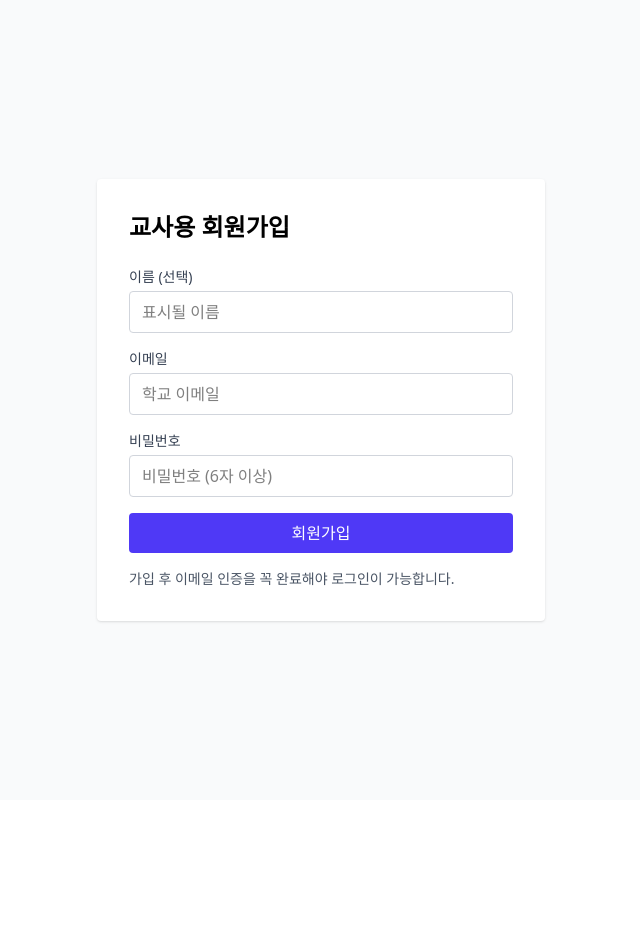
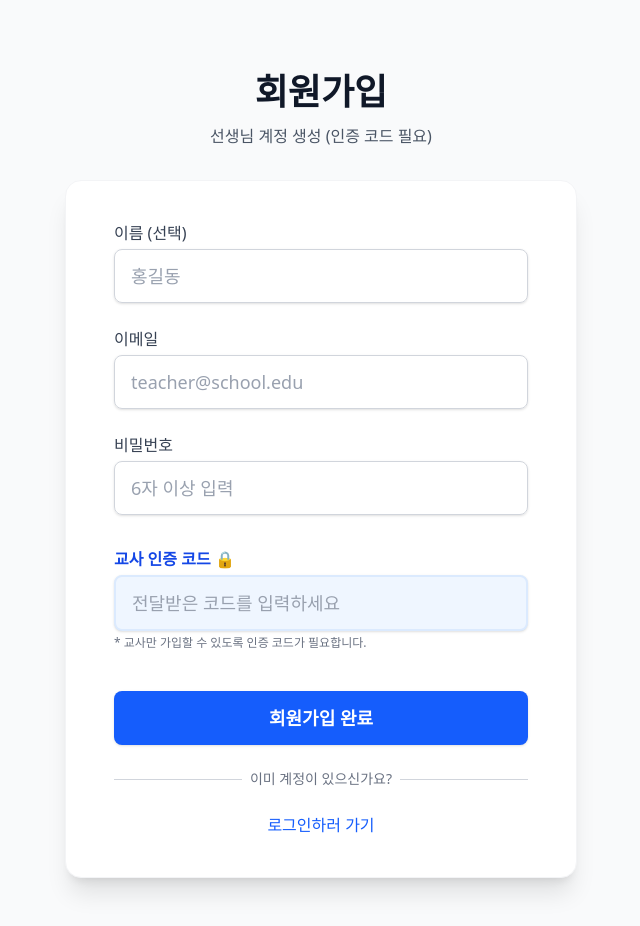
Before and after one commit to jungseohyun0706/classmate-web, a Next.js app: page /auth/register in a window 1280 px wide. Shown: the whole page, without its empty margins (319-959 px from the left). Before the commit the page ends 800 px from the top, so only its background shows below. Built offline with nearby package versions, Linux system fonts and the light colour scheme; no server answers.

Commit message:
feat: secure signup with verification code & modernize UI

```diff
--- a/src/pages/auth/register.tsx
+++ b/src/pages/auth/register.tsx
@@ -1,73 +1,222 @@
 import React, { useState } from 'react'
+import { useRouter } from 'next/router'
 import { initFirebase } from '../../lib/firebase'
 import { getAuth, createUserWithEmailAndPassword, sendEmailVerification } from 'firebase/auth'
 import { doc, setDoc, serverTimestamp } from 'firebase/firestore'
-import { useRouter } from 'next/router'
 
+// Ensure firebase is initialized
 initFirebase()
 
-export default function RegisterPage(){
+// 🔒 교사 인증 코드 (나중에 환경변수로 뺄 수 있음)
+const TEACHER_SECRET_CODE = "classmate2026"
+
+export default function RegisterPage() {
   const router = useRouter()
-  const [email,setEmail]=useState('')
-  const [password,setPassword]=useState('')
-  const [displayName,setDisplayName]=useState('')
-  const [error,setError]=useState<string|null>(null)
-  const [info,setInfo]=useState<string|null>(null)
-  const [loading,setLoading]=useState(false)
+  const [email, setEmail] = useState('')
+  const [password, setPassword] = useState('')
+  const [displayName, setDisplayName] = useState('')
+  const [secretCode, setSecretCode] = useState('') // 인증 코드 상태
+
+  const [loading, setLoading] = useState(false)
+  const [error, setError] = useState<string | null>(null)
+  const [info, setInfo] = useState<string | null>(null)
+
   const auth = getAuth()
 
-  const onSubmit = async (e:React.FormEvent) =>{
+  const onSubmit = async (e: React.FormEvent) => {
     e.preventDefault()
-    setError(null); setInfo(null)
-    if(!email || !password){ setError('이메일과 비밀번호를 입력해 주세요.'); return }
+    setError(null)
+    setInfo(null)
+
+    // 1. 기본 유효성 검사
+    if (!email || !password || !secretCode) {
+      setError('모든 항목을 입력해 주세요.')
+      return
+    }
+    if (password.length < 6) {
+      setError('비밀번호는 6자 이상이어야 합니다.')
+      return
+    }
+
+    // 2. 인증 코드 검사 (핵심!)
+    if (secretCode !== TEACHER_SECRET_CODE) {
+      setError('교사 인증 코드가 올바르지 않습니다. 관리자에게 문의하세요.')
+      return
+    }
+
     setLoading(true)
-    try{
-      const cred = await createUserWithEmailAndPassword(auth,email,password)
+    try {
+      // 3. Firebase Auth 가입
+      const cred = await createUserWithEmailAndPassword(auth, email, password)
       const user = cred.user
-      // create users doc with role: teacher and schoolId later- filled by admin or from flow
-      try{
+
+      // 4. Firestore에 유저 정보 저장
+      try {
         const { db } = await import('../../lib/firebase')
-        await setDoc(doc(db,'users',user.uid),{
+        await setDoc(doc(db, 'users', user.uid), {
           email: user.email,
           displayName: displayName || null,
-          role: 'teacher',
+          role: 'teacher', // 교사 권한 부여
           schoolId: null,
           createdAt: serverTimestamp()
         })
-      }catch(e){
-        console.warn('users doc write failed',e)
+      } catch (e) {
+        console.warn('users doc write failed', e)
+        // 치명적이지 않으므로 계속 진행 (단, 나중에 프로필 로드 이슈 가능성 있음)
       }
+
+      // 5. 이메일 인증 발송
       await sendEmailVerification(user)
-      setInfo('가입이 완료되었습니다. 인증 메일을 보냈습니다. 메일을 확인해 주세요.')
-      // keep user on page until verify
-    }catch(e:any){
+      setInfo('가입이 완료되었습니다! 인증 메일을 확인해 주세요. (잠시 후 로그인 페이지로 이동합니다)')
+
+      // 3초 후 로그인 페이지로 이동
+      setTimeout(() => {
+        router.replace('/auth/login')
+      }, 3000)
+
+    } catch (e: any) {
       console.error(e)
-      setError(e.message || '회원가입에 실패했습니다.')
-    }finally{ setLoading(false) }
+      if (e.code === 'auth/email-already-in-use') {
+        setError('이미 가입된 이메일입니다.')
+      } else if (e.code === 'auth/invalid-email') {
+        setError('이메일 형식이 올바르지 않습니다.')
+      } else if (e.code === 'auth/weak-password') {
+        setError('비밀번호가 너무 약합니다.')
+      } else {
+        setError('회원가입 중 오류가 발생했습니다: ' + (e.message || '알 수 없는 오류'))
+      }
+    } finally {
+      setLoading(false)
+    }
   }
 
   return (
-    <div className="min-h-screen flex items-center justify-center bg-gray-50 py-12 px-4">
-      <div className="max-w-md w-full bg-white p-8 rounded shadow">
-        <h1 className="text-2xl font-semibold mb-6">교사용 회원가입</h1>
-        {error && <div className="mb-4 text-sm text-red-700 bg-red-50 p-3 rounded">{error}</div>}
-        {info && <div className="mb-4 text-sm text-blue-700 bg-blue-50 p-3 rounded">{info}</div>}
-        <form onSubmit={onSubmit} className="space-y-4">
+    <div className="min-h-screen bg-gray-50 flex flex-col justify-center items-center py-12 sm:px-6 lg:px-8">
+      <div className="sm:mx-auto sm:w-full sm:max-w-lg">
+        <h2 className="mt-6 text-center text-4xl font-extrabold text-gray-900">
+          회원가입
+        </h2>
+        <p className="mt-3 text-center text-base text-gray-600">
+          선생님 계정 생성 (인증 코드 필요)
+        </p>
+      </div>
+
+      <div className="mt-8 sm:mx-auto sm:w-full sm:max-w-lg">
+        <div className="bg-white py-10 px-6 shadow-xl rounded-2xl sm:px-12 border border-gray-100">
+          <form className="space-y-6" onSubmit={onSubmit}>
+
+            {/* 에러 메시지 */}
+            {error && (
+              <div className="rounded-md bg-red-50 p-4 border border-red-100">
+                <div className="flex">
+                  <div className="flex-shrink-0">
+                    <svg className="h-5 w-5 text-red-400" viewBox="0 0 20 20" fill="currentColor">
+                      <path fillRule="evenodd" d="M10 18a8 8 0 100-16 8 8 0 000 16zM8.707 7.293a1 1 0 00-1.414 1.414L8.586 10l-1.293 1.293a1 1 0 101.414 1.414L10 11.414l1.293 1.293a1 1 0 001.414-1.414L11.414 10l1.293-1.293a1 1 0 00-1.414-1.414L10 8.586 8.707 7.293z" clipRule="evenodd" />
+                    </svg>
+                  </div>
+                  <div className="ml-3">
+                    <p className="text-sm font-medium text-red-800">{error}</p>
+                  </div>
+                </div>
+              </div>
+            )}
+
+            {/* 성공 메시지 */}
+            {info && (
+              <div className="rounded-md bg-green-50 p-4 border border-green-100">
+                <div className="flex">
+                  <div className="flex-shrink-0">
+                    <svg className="h-5 w-5 text-green-400" viewBox="0 0 20 20" fill="currentColor">
+                      <path fillRule="evenodd" d="M10 18a8 8 0 100-16 8 8 0 000 16zm3.707-9.293a1 1 0 00-1.414-1.414L9 10.586 7.707 9.293a1 1 0 00-1.414 1.414l2 2a1 1 0 001.414 0l4-4z" clipRule="evenodd" />
+                    </svg>
+                  </div>
+                  <div className="ml-3">
+                    <p className="text-sm font-medium text-green-800">{info}</p>
+                  </div>
+                </div>
+              </div>
+            )}
+
+            {/* 입력 폼 */}
             <div>
-            <label className="block text-sm font-medium text-gray-700">이름 (선택)</label>
-            <input className="mt-1 block w-full border border-gray-300 rounded px-3 py-2" value={displayName} onChange={(e)=>setDisplayName(e.target.value)} placeholder="표시될 이름" />
+              <label className="block text-base font-medium text-gray-700 mb-1">이름 (선택)</label>
+              <input
+                className="appearance-none block w-full px-4 py-3 border border-gray-300 rounded-lg shadow-sm placeholder-gray-400 focus:outline-none focus:ring-blue-500 focus:border-blue-500 text-lg text-black"
+                value={displayName}
+                onChange={(e) => setDisplayName(e.target.value)}
+                placeholder="홍길동"
+              />
             </div>
+
             <div>
-            <label className="block text-sm font-medium text-gray-700">이메일</label>
-            <input type="email" className="mt-1 block w-full border border-gray-300 rounded px-3 py-2" value={email} onChange={(e)=>setEmail(e.target.value)} placeholder="학교 이메일" />
+              <label className="block text-base font-medium text-gray-700 mb-1">이메일</label>
+              <input
+                type="email"
+                required
+                className="appearance-none block w-full px-4 py-3 border border-gray-300 rounded-lg shadow-sm placeholder-gray-400 focus:outline-none focus:ring-blue-500 focus:border-blue-500 text-lg text-black"
+                value={email}
+                onChange={(e) => setEmail(e.target.value)}
+                placeholder="teacher@school.edu"
+              />
             </div>
+
             <div>
-            <label className="block text-sm font-medium text-gray-700">비밀번호</label>
-            <input type="password" className="mt-1 block w-full border border-gray-300 rounded px-3 py-2" value={password} onChange={(e)=>setPassword(e.target.value)} placeholder="비밀번호 (6자 이상)" />
+              <label className="block text-base font-medium text-gray-700 mb-1">비밀번호</label>
+              <input
+                type="password"
+                required
+                className="appearance-none block w-full px-4 py-3 border border-gray-300 rounded-lg shadow-sm placeholder-gray-400 focus:outline-none focus:ring-blue-500 focus:border-blue-500 text-lg text-black"
+                value={password}
+                onChange={(e) => setPassword(e.target.value)}
+                placeholder="6자 이상 입력"
+              />
             </div>
-          <button type="submit" disabled={loading} className="w-full bg-indigo-600 text-white py-2 rounded">{loading ? '가입중...' : '회원가입'}</button>
+
+            <div className="pt-2">
+              <label className="block text-base font-bold text-blue-700 mb-1">교사 인증 코드 🔒</label>
+              <input
+                type="text"
+                required
+                className="appearance-none block w-full px-4 py-3 border-2 border-blue-100 rounded-lg shadow-sm placeholder-gray-400 focus:outline-none focus:ring-blue-500 focus:border-blue-500 text-lg text-black bg-blue-50"
+                value={secretCode}
+                onChange={(e) => setSecretCode(e.target.value)}
+                placeholder="전달받은 코드를 입력하세요"
+              />
+              <p className="mt-1 text-xs text-gray-500">
+                * 교사만 가입할 수 있도록 인증 코드가 필요합니다.
+              </p>
+            </div>
+
+            <div className="pt-4">
+              <button
+                type="submit"
+                disabled={loading}
+                className="w-full flex justify-center py-3 px-4 border border-transparent rounded-lg shadow-sm text-lg font-bold text-white bg-blue-600 hover:bg-blue-700 focus:outline-none focus:ring-2 focus:ring-offset-2 focus:ring-blue-500 disabled:opacity-50 disabled:cursor-not-allowed transition-colors"
+              >
+                {loading ? '가입 처리 중...' : '회원가입 완료'}
+              </button>
+            </div>
           </form>
-        <div className="mt-4 text-sm text-gray-600">가입 후 이메일 인증을 꼭 완료해야 로그인이 가능합니다.</div>
+
+          <div className="mt-6">
+            <div className="relative">
+              <div className="absolute inset-0 flex items-center">
+                <div className="w-full border-t border-gray-300"></div>
+              </div>
+              <div className="relative flex justify-center text-sm">
+                <span className="px-2 bg-white text-gray-500">
+                  이미 계정이 있으신가요?
+                </span>
+              </div>
+            </div>
+
+            <div className="mt-6 text-center">
+              <a href="/auth/login" className="font-medium text-blue-600 hover:text-blue-500 text-base">
+                로그인하러 가기
+              </a>
+            </div>
+          </div>
+        </div>
       </div>
     </div>
   )
```
Lines whose indentation alone changed are shown as unchanged.
